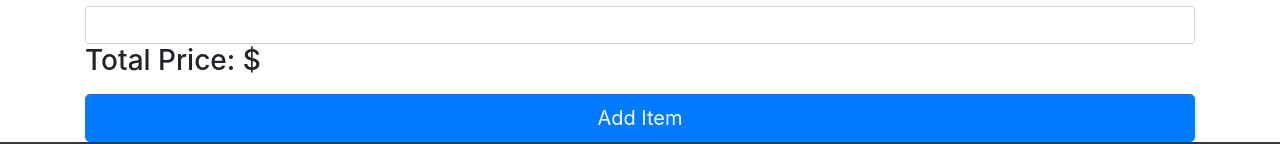
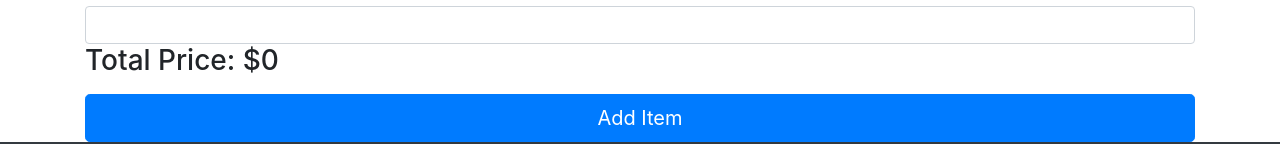
Before and after one commit to Mstapleton22/shoppingCartReact, a React (Create React App) app: page / in a window 1280 px wide. Shown: the part 188-332 px from the top of the page. Built offline with nearby package versions, Linux system fonts and the light colour scheme.

Commit message:
working through totalling the sum

```diff
--- a/src/App.js
+++ b/src/App.js
@@ -38,36 +38,29 @@ class App extends Component {
       product: {
         name: this.state.newItemName,
         price: this.state.newItemPrice,
-        quantity: this.state.newItemQuantity
+        quantity: this.state.newItemQuantity,
+        itemTotal: Number(((this.state.quantity * this.state.price)).toFixed(2))
       }
     }
-    const cartItemsList = [...cartItemsList, newItem]
-    let total = this.state.totalSum
-    total += (cartItemsList[cartItemsList.length - 1].priceInCents * cartItemsList[cartItemsList.length - 1].quantity)
-    console.log(total)
     this.setState({
-      cartItemsList: this.state.cartItemsList.concat([newItem]),
-      total: this.state.totalSum
+      cartItemsList: [...this.state.cartItemsList, newItem],
+      totalSum: this.state.totalSum + newItem.itemTotal
     })
   }
 
   updateList = (event) => {
-    // event.preventDefault()
-    // console.log(event.target.value)
+
     let filtered = this.state.dropDown.filter((item) => {
       return item.name === event.target.value
     })
-    // console.log(filtered)
     this.setState({
       newItemName: event.target.value,
       newItemPrice: (filtered[0].priceInCents / 100).toFixed(2)
     })
-    // console.log(this.setState)
   }
 
   updateQuantity = (event) => {
     event.preventDefault()
-    // console.log(event.target.value)
     this.setState({
       newItemQuantity: event.target.value
     })
@@ -76,7 +69,7 @@ class App extends Component {
   render() {
 
     return (
-      <div className="App">
+      <div className="App" >
         <CartHeader />
         <CartItems
           cartItems={this.state.cartItemsList}
@@ -89,7 +82,7 @@ class App extends Component {
           updateList={this.updateList}
           updateQuantity={this.updateQuantity}
           addClick={this.addClick}
-          total={this.state.total}
+          total={this.state.totalSum}
         />
         <CartFooter copyright={'2016'} />
       </div >
--- a/src/Components/CartItem.js
+++ b/src/Components/CartItem.js
@@ -1,6 +1,6 @@
 import React, { Component } from 'react';
 
-class CartItem extends Component {
+class cartItem extends Component {
 
   render() {
     return (
@@ -19,4 +19,4 @@ class CartItem extends Component {
   }
 }
 
-export default CartItem;
+export default cartItem;
--- a/src/Components/CartItems.js
+++ b/src/Components/CartItems.js
@@ -4,7 +4,7 @@ import CartItem from './CartItem.js'
 class CartItems extends Component {
 
   render() {
-    console.log(this.props.cartItems)
+    // console.log(this.props.cartItems)
     return (
       <div className="container">
         <h1>Cart Items</h1>
```
